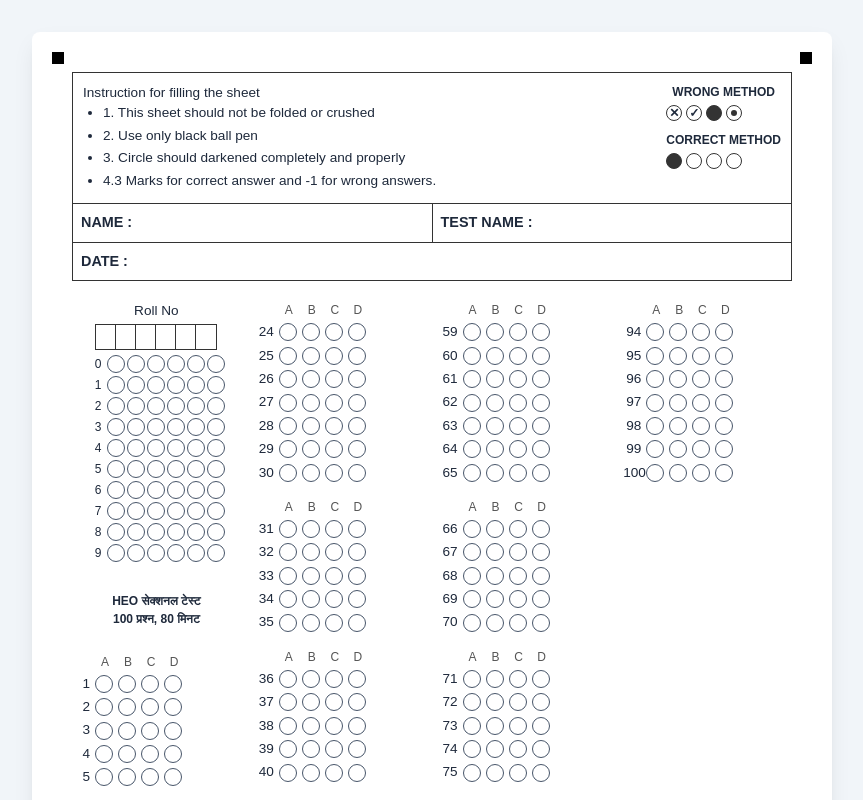
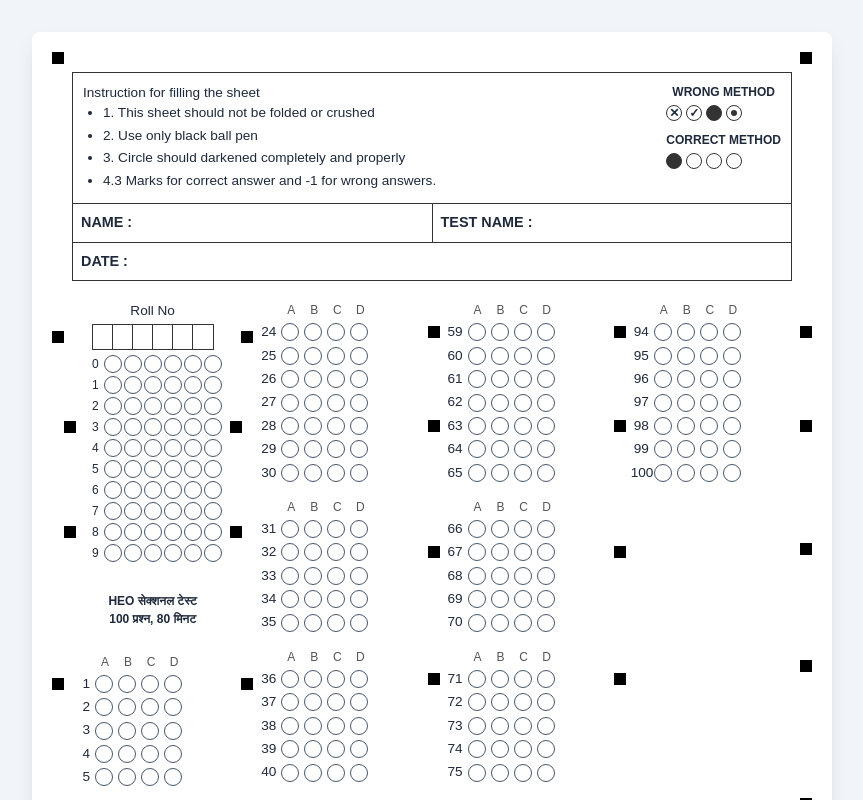
Before and after one commit to pieby2/omr, a React (Vite) app: page / in a window 1280 px wide. Shown: the top 800 px of the page, without its empty margins (208-1071 px from the left). Built offline with nearby package versions, Linux system fonts and the light colour scheme.

Commit message:
Add black marker squares mapped exactly to layout rows

```diff
--- a/src/App.css
+++ b/src/App.css
@@ -41,7 +41,7 @@
 
 /* OMR Sheet Styles */
 .omr-sheet {
-  font-family: Arial, sans-serif; /* Clean sans-serif like the image */
+  font-family: Arial, sans-serif;
   color: #1e293b;
   position: relative;
 }
@@ -174,7 +174,7 @@
 .main-grid {
   display: flex;
   justify-content: space-between;
-  gap: 15px;
+  gap: 25px; /* Increased gap to fit squares between columns */
 }
 
 .column {
@@ -182,6 +182,27 @@
   display: flex;
   flex-direction: column;
   gap: 15px;
+  position: relative;
+}
+
+/* Marker Squares */
+.marker-square {
+  width: 12px;
+  height: 12px;
+  background-color: #000;
+  position: absolute;
+  top: 50%;
+  transform: translateY(-50%);
+  z-index: 10;
+}
+.marker-square.left {
+  left: -20px;
+}
+.marker-square.right {
+  right: -20px;
+}
+.roll-row-wrapper {
+  position: relative;
 }
 
 /* Roll No Section */
@@ -197,6 +218,12 @@
   margin-bottom: 2px;
 }
 
+.roll-boxes-wrapper {
+  position: relative;
+  display: flex;
+  justify-content: center;
+  width: 100%;
+}
 .roll-boxes {
   display: flex;
   border: 1px solid #333;
@@ -216,26 +243,24 @@
 
 .roll-bubbles-grid {
   display: flex;
+  flex-direction: column;
   margin-top: 5px;
+  gap: 3px;
+}
+.roll-row {
+  display: flex;
+  align-items: center;
+  position: relative;
 }
 .roll-row-label {
   width: 15px;
   font-size: 0.75rem;
   text-align: right;
   margin-right: 5px;
+}
+.roll-row-bubbles {
   display: flex;
-  flex-direction: column;
-  gap: 3px;
-}
-.roll-cols {
-  display: flex;
-}
-.roll-col {
-  display: flex;
-  flex-direction: column;
-  width: 20px;
-  align-items: center;
-  gap: 3px;
+  gap: 2px; /* space between bubbles */
 }
 
 /* Block & Question Styling */
@@ -261,6 +286,7 @@
   display: flex;
   align-items: center;
   gap: 5px;
+  position: relative; /* important for marker squares */
 }
 
 .q-number {
@@ -285,7 +311,7 @@
   justify-content: center;
   align-items: center;
   cursor: pointer;
-  font-size: 0px; /* Hide inner text, typical for OMR or make very small */
+  font-size: 0px;
   color: transparent;
   transition: background-color 0.1s, border-color 0.1s;
 }
@@ -295,7 +321,7 @@
 }
 
 .bubble.selected {
-  background-color: #1e3a8a; /* Deep blue for selected state */
+  background-color: #1e3a8a;
   border-color: #1e3a8a;
 }
 
--- a/src/App.jsx
+++ b/src/App.jsx
@@ -10,6 +10,12 @@ function App() {
   const [testName, setTestName] = useState('');
   const [date, setDate] = useState('');
   const sheetRef = useRef(null);
+
+  const leftSquaresCol1 = [1, 6, 10, 14, 18, 23];
+  const rightSquaresCol1 = [1, 6, 10, 14, 18, 23];
+  const rightSquaresCol2 = [24, 28, 32, 36, 41, 45, 49, 53, 58];
+  const rightSquaresCol3 = [59, 63, 67, 71, 76, 80, 84, 88, 93];
+  const rightSquaresCol4 = [94, 98, 102, 106, 111, 115, 119, 123, 128];
 
   const handleOptionClick = (qNum, optIdx) => {
     setAnswers(prev => ({
@@ -59,28 +65,40 @@ function App() {
     pdf.save('omr-sheet.pdf');
   };
 
-  const renderQuestionBlock = (start, end) => {
+  const renderQuestionBlock = (start, end, colIndex) => {
     const questions = [];
     for (let i = start; i <= end; i++) {
+      const isDummy = i > 100;
+
+      const hasLeftSquare = colIndex === 1 && leftSquaresCol1.includes(i);
+      const hasRightSquare =
+        (colIndex === 1 && rightSquaresCol1.includes(i)) ||
+        (colIndex === 2 && rightSquaresCol2.includes(i)) ||
+        (colIndex === 3 && rightSquaresCol3.includes(i)) ||
+        (colIndex === 4 && rightSquaresCol4.includes(i));
+
       questions.push(
-        <div key={i} className="question-row">
-          <div className="q-number">{i}</div>
+        <div key={i} className="question-row" style={isDummy ? { visibility: 'hidden' } : {}}>
+          {hasLeftSquare && <div className="marker-square left" style={{ visibility: 'visible' }} />}
+          <div className="q-number">{isDummy ? '' : i}</div>
           <div className="options">
             {['A', 'B', 'C', 'D'].map((opt, idx) => (
               <div
                 key={idx}
                 className={`bubble ${answers[i] === idx ? 'selected' : ''}`}
-                onClick={() => handleOptionClick(i, idx)}
+                onClick={() => !isDummy && handleOptionClick(i, idx)}
               >
               </div>
             ))}
           </div>
+          {hasRightSquare && <div className="marker-square right" style={{ visibility: 'visible' }} />}
         </div>
       );
     }
+    const isDummyBlock = start > 100;
     return (
       <div className="question-block" key={`${start}-${end}`}>
-        <div className="block-header">
+        <div className="block-header" style={isDummyBlock ? { visibility: 'hidden' } : {}}>
           <span>A</span><span>B</span><span>C</span><span>D</span>
         </div>
         {questions}
@@ -92,7 +110,7 @@ function App() {
     <div className="app-container">
       <div className="omr-sheet-wrapper" ref={sheetRef}>
         <div className="omr-sheet">
-          {/* Black alignment squares */}
+          {/* Black alignment squares at corners */}
           <div className="black-square bs-tl"></div>
           <div className="black-square bs-tr"></div>
           <div className="black-square bs-bl"></div>
@@ -152,28 +170,35 @@ function App() {
             <div className="column">
               <div className="roll-no-section">
                 <div className="roll-no-label">Roll No</div>
+                <div className="roll-boxes-wrapper">
+                  <div className="marker-square left"></div>
+                  <div className="marker-square right"></div>
                   <div className="roll-boxes">
                     {rollNo.map((val, idx) => (
                       <div key={idx} className="roll-box">{val !== null ? val : ''}</div>
                     ))}
                   </div>
+                </div>
                 <div className="roll-bubbles-grid">
-                  <div className="roll-row-label">
-                    {[...Array(10).keys()].map(i => <div key={i}>{i}</div>)}
-                  </div>
-                  <div className="roll-cols">
+                  {[...Array(10).keys()].map(rowIdx => (
+                    <div key={rowIdx} className="roll-row">
+                      {rowIdx === 3 && <div className="marker-square left" />}
+                      {rowIdx === 3 && <div className="marker-square right" />}
+                      {rowIdx === 8 && <div className="marker-square left" />}
+                      {rowIdx === 8 && <div className="marker-square right" />}
+
+                      <div className="roll-row-label">{rowIdx}</div>
+                      <div className="roll-row-bubbles">
                         {[0, 1, 2, 3, 4, 5].map(colIdx => (
-                      <div key={colIdx} className="roll-col">
-                        {[...Array(10).keys()].map(val => (
                           <div
-                            key={val}
-                            className={`bubble ${rollNo[colIdx] === val ? 'selected' : ''}`}
-                            onClick={() => handleRollClick(colIdx, val)}
+                            key={colIdx}
+                            className={`bubble ${rollNo[colIdx] === rowIdx ? 'selected' : ''}`}
+                            onClick={() => handleRollClick(colIdx, rowIdx)}
                           ></div>
                         ))}
                       </div>
+                    </div>
                   ))}
-                  </div>
                 </div>
               </div>
 
@@ -182,35 +207,42 @@ function App() {
                 <div>100 प्रश्न, 80 मिनट</div>
               </div>
 
-              {renderQuestionBlock(1, 5)}
-              {renderQuestionBlock(6, 10)}
-              {renderQuestionBlock(11, 15)}
-              {renderQuestionBlock(16, 23)}
+              {renderQuestionBlock(1, 5, 1)}
+              {renderQuestionBlock(6, 10, 1)}
+              {renderQuestionBlock(11, 15, 1)}
+              {renderQuestionBlock(16, 23, 1)}
             </div>
 
             {/* Column 2 */}
             <div className="column">
-              {renderQuestionBlock(24, 30)}
-              {renderQuestionBlock(31, 35)}
-              {renderQuestionBlock(36, 40)}
-              {renderQuestionBlock(41, 45)}
-              {renderQuestionBlock(46, 50)}
-              {renderQuestionBlock(51, 58)}
+              {renderQuestionBlock(24, 30, 2)}
+              {renderQuestionBlock(31, 35, 2)}
+              {renderQuestionBlock(36, 40, 2)}
+              {renderQuestionBlock(41, 45, 2)}
+              {renderQuestionBlock(46, 50, 2)}
+              {renderQuestionBlock(51, 58, 2)}
             </div>
 
             {/* Column 3 */}
             <div className="column">
-              {renderQuestionBlock(59, 65)}
-              {renderQuestionBlock(66, 70)}
-              {renderQuestionBlock(71, 75)}
-              {renderQuestionBlock(76, 80)}
-              {renderQuestionBlock(81, 85)}
-              {renderQuestionBlock(86, 93)}
+              {renderQuestionBlock(59, 65, 3)}
+              {renderQuestionBlock(66, 70, 3)}
+              {renderQuestionBlock(71, 75, 3)}
+              {renderQuestionBlock(76, 80, 3)}
+              {renderQuestionBlock(81, 85, 3)}
+              {renderQuestionBlock(86, 93, 3)}
             </div>
 
             {/* Column 4 */}
             <div className="column">
-              {renderQuestionBlock(94, 100)}
+              {renderQuestionBlock(94, 100, 4)}
+
+              {/* Dummy blocks to render the squares aligned with Col 3 */}
+              {renderQuestionBlock(101, 105, 4)}
+              {renderQuestionBlock(106, 110, 4)}
+              {renderQuestionBlock(111, 115, 4)}
+              {renderQuestionBlock(116, 120, 4)}
+              {renderQuestionBlock(121, 128, 4)}
             </div>
           </div>
         </div>
```
Lines whose indentation alone changed are shown as unchanged.
